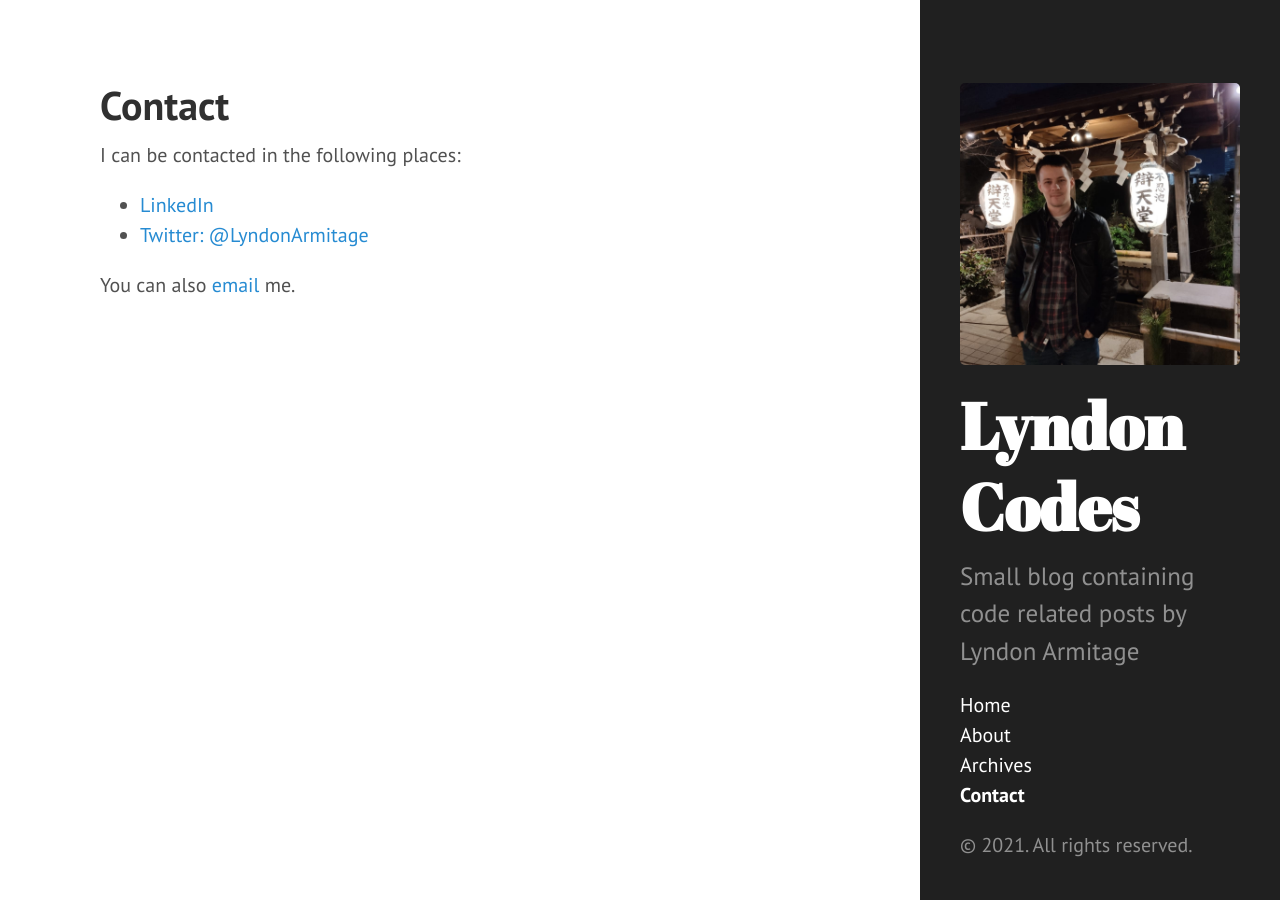
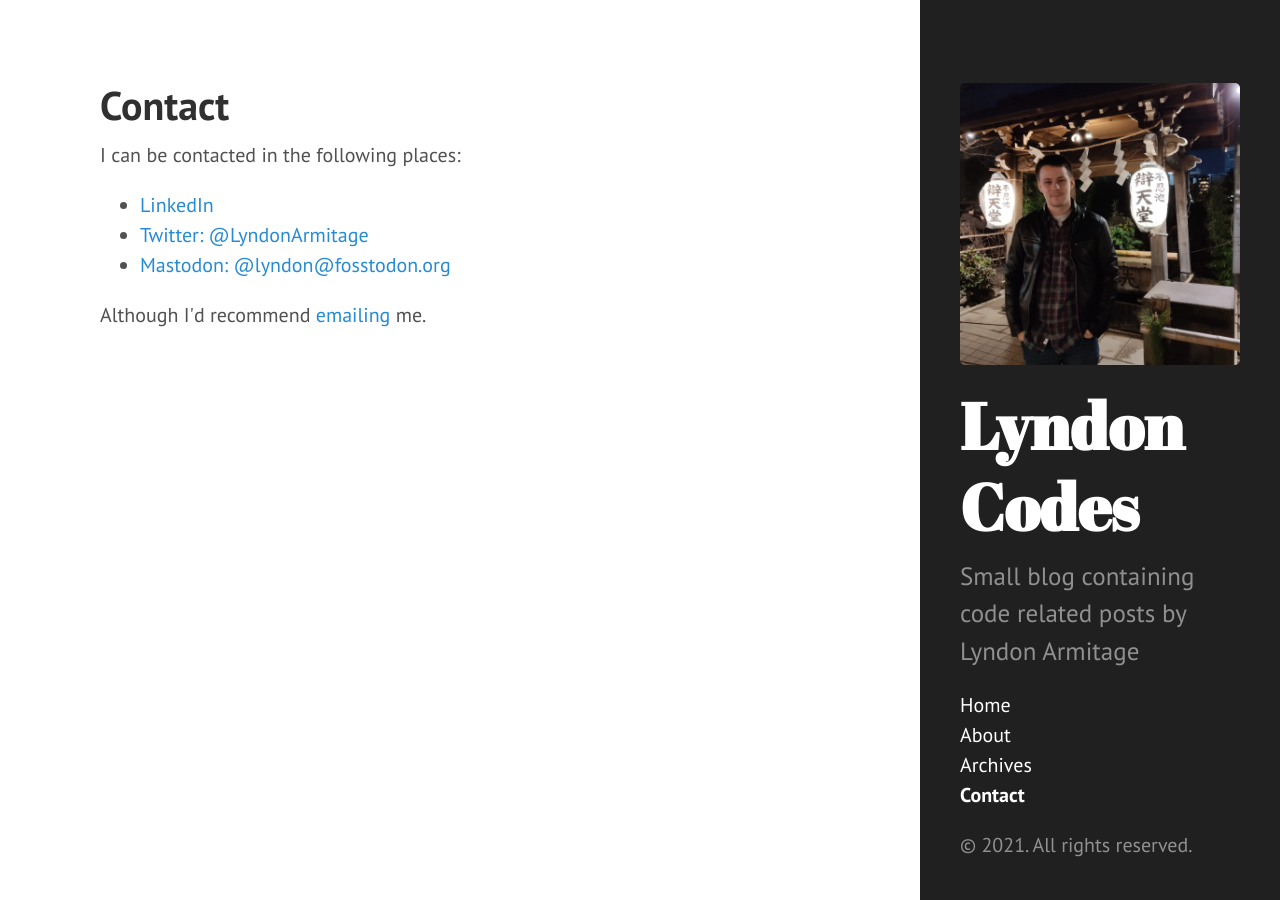
Before and after one commit to LyndonArmitage/lyndonarmitage.github.io, a Jekyll site: the page built from contact.md, in a window 1280 px wide. Built offline with Jekyll 4.4.1, drawn with Linux system fonts in a browser that asks for light colours; nearby versions of some CDN libraries.

Commit message:
Add Mastodon link to contact page

```diff
--- a/contact.md
+++ b/contact.md
@@ -7,9 +7,10 @@ I can be contacted in the following places:
 
 * [LinkedIn](https://www.linkedin.com/in/lyndonarmitage/)
 * [Twitter: @LyndonArmitage](https://twitter.com/LyndonArmitage)
+* [Mastodon: @lyndon@fosstodon.org](https://fosstodon.org/@lyndon@fosstodon.org)
 
 <p id="email-text">
-You can also <a id="email">email</a> me.
+Although I'd recommend <a id="email">emailing</a> me.
 </p>
 
 <noscript>
```
